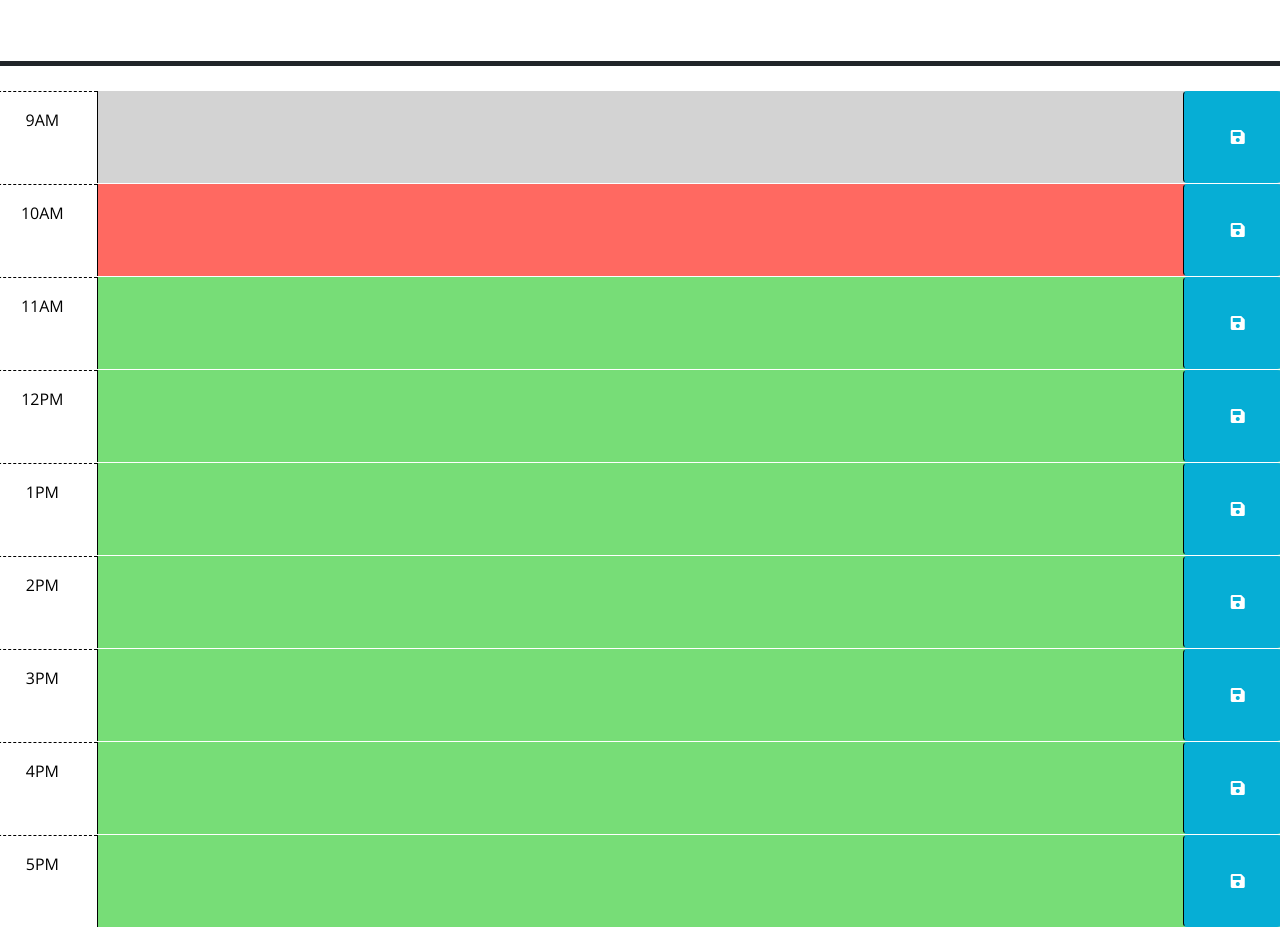
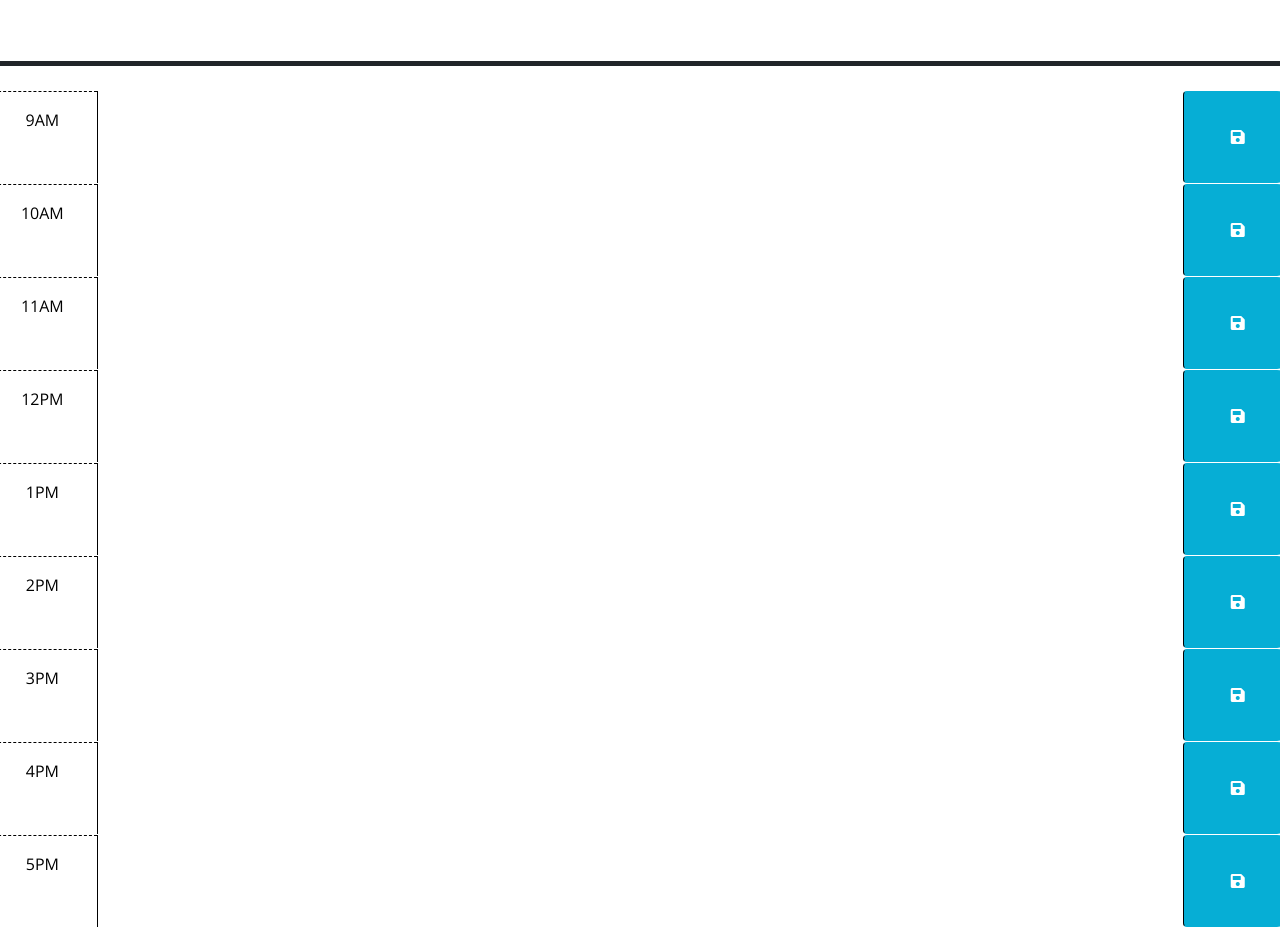
Before and after one commit to slawcode/workin-9-5, a plain HTML site: page Assets/index.html in a window 1280 px wide. Shown: the part 166-1093 px from the top of the page. Drawn offline with nearby package versions, Linux system fonts and the light colour scheme.

Commit message:
HTML updated

```diff
--- a/Assets/index.html
+++ b/Assets/index.html
@@ -51,7 +51,7 @@
         -->
 
       <!-- Example of a past time block. The "past" class adds a gray background color. -->
-      <div id="hour-9" class="row time-block past">
+      <div id="hour-9" class="row time-block">
         <div class="col-2 col-md-1 hour text-center py-3">9AM</div>
         <textarea class="col-8 col-md-10 description" rows="3"> </textarea>
         <button class="btn saveBtn col-2 col-md-1" aria-label="save">
@@ -60,7 +60,7 @@
       </div>
 
       <!-- Example of a a present time block. The "present" class adds a red background color. -->
-      <div id="hour-10" class="row time-block present">
+      <div id="hour-10" class="row time-block">
         <div class="col-2 col-md-1 hour text-center py-3">10AM</div>
         <textarea class="col-8 col-md-10 description" rows="3"> </textarea>
         <button class="btn saveBtn col-2 col-md-1" aria-label="save">
@@ -69,7 +69,7 @@
       </div>
 
       <!-- Example of a future time block. The "future" class adds a green background color. -->
-      <div id="hour-11" class="row time-block future">
+      <div id="hour-11" class="row time-block">
         <div class="col-2 col-md-1 hour text-center py-3">11AM</div>
         <textarea class="col-8 col-md-10 description" rows="3"> </textarea>
         <button class="btn saveBtn col-2 col-md-1" aria-label="save">
@@ -77,7 +77,7 @@
         </button>
       </div>
 
-      <div id="hour-12" class="row time-block future">
+      <div id="hour-12" class="row time-block">
         <div class="col-2 col-md-1 hour text-center py-3">12PM</div>
         <textarea class="col-8 col-md-10 description" rows="3"> </textarea>
         <button class="btn saveBtn col-2 col-md-1" aria-label="save">
@@ -85,7 +85,7 @@
         </button>
       </div>
 
-      <div id="hour-1" class="row time-block future">
+      <div id="hour-1" class="row time-block">
         <div class="col-2 col-md-1 hour text-center py-3">1PM</div>
         <textarea class="col-8 col-md-10 description" rows="3"> </textarea>
         <button class="btn saveBtn col-2 col-md-1" aria-label="save">
@@ -93,7 +93,7 @@
         </button>
       </div>
 
-      <div id="hour-2" class="row time-block future">
+      <div id="hour-2" class="row time-block">
         <div class="col-2 col-md-1 hour text-center py-3">2PM</div>
         <textarea class="col-8 col-md-10 description" rows="3"> </textarea>
         <button class="btn saveBtn col-2 col-md-1" aria-label="save">
@@ -101,7 +101,7 @@
         </button>
       </div>
 
-      <div id="hour-3" class="row time-block future">
+      <div id="hour-3" class="row time-block">
         <div class="col-2 col-md-1 hour text-center py-3">3PM</div>
         <textarea class="col-8 col-md-10 description" rows="3"> </textarea>
         <button class="btn saveBtn col-2 col-md-1" aria-label="save">
@@ -109,7 +109,7 @@
         </button>
       </div>
 
-      <div id="hour-4" class="row time-block future">
+      <div id="hour-4" class="row time-block">
         <div class="col-2 col-md-1 hour text-center py-3">4PM</div>
         <textarea class="col-8 col-md-10 description" rows="3"> </textarea>
         <button class="btn saveBtn col-2 col-md-1" aria-label="save">
@@ -117,7 +117,7 @@
         </button>
       </div>
 
-      <div id="hour-5" class="row time-block future">
+      <div id="hour-5" class="row time-block">
         <div class="col-2 col-md-1 hour text-center py-3">5PM</div>
         <textarea class="col-8 col-md-10 description" rows="3"> </textarea>
         <button class="btn saveBtn col-2 col-md-1" aria-label="save">
```
